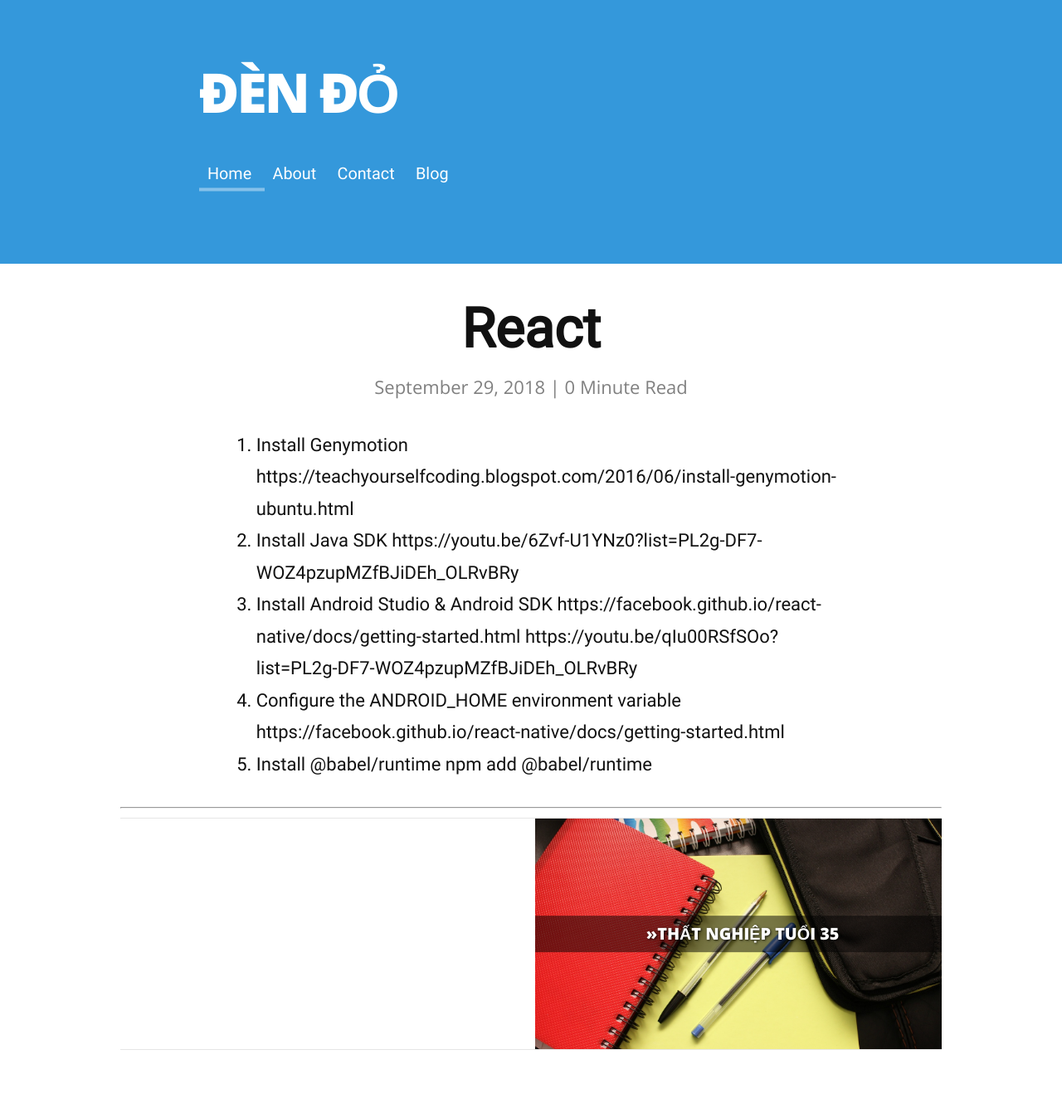
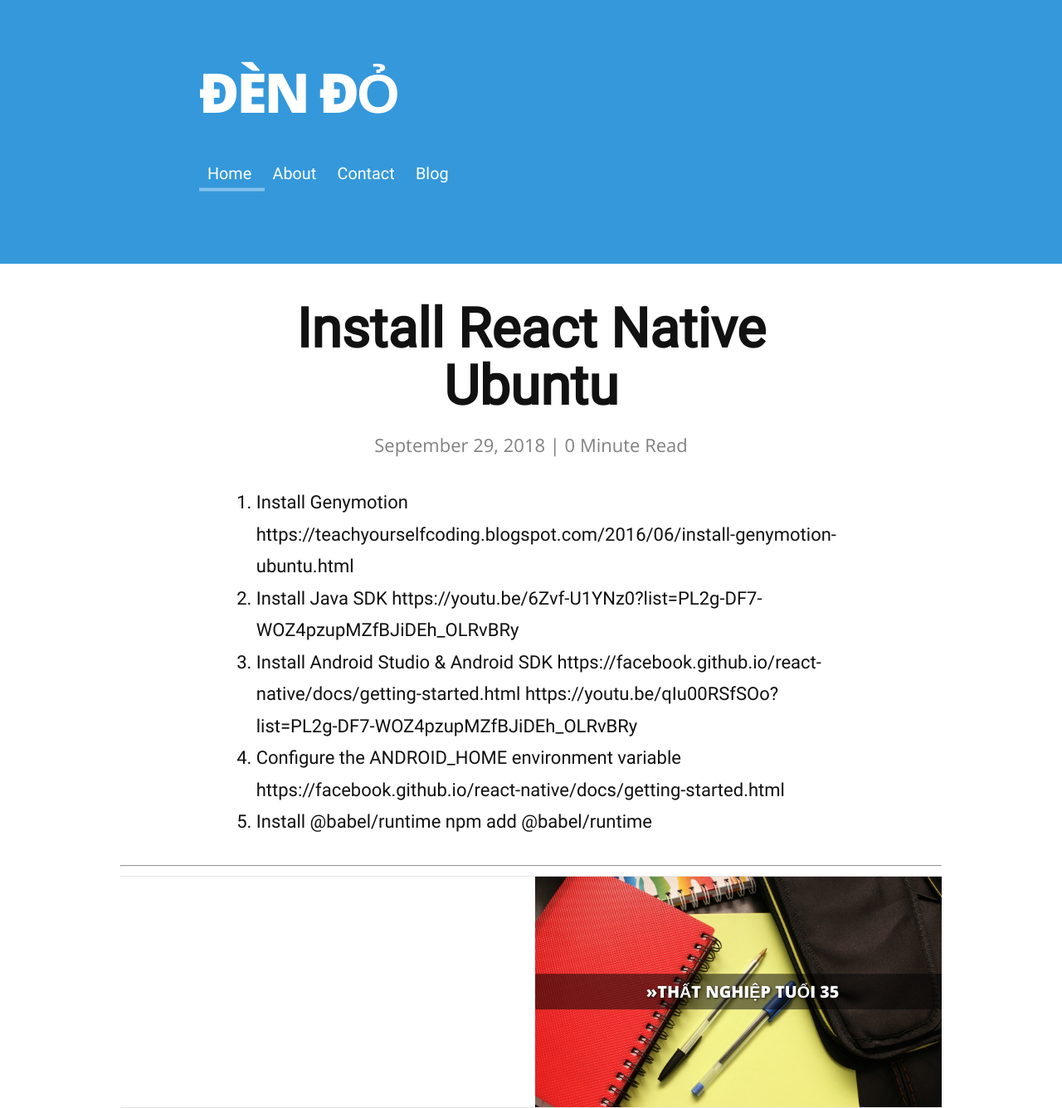
Before and after one commit to dendosg/note, a Jekyll site: the page built from _posts/2018-09-29-install-react-native.markdown, in a window 1280 px wide. Shown: the whole page at 83% size. Built offline with Jekyll 4.4.1, drawn with Linux system fonts in a browser that asks for light colours; nearby versions of some CDN libraries; before the commit the page ends 1266 px from its top, so only the background shows below that.

Commit message:
add install react native ubuntu

```diff
--- a/_posts/2018-09-29-install-react-native.markdown
+++ b/_posts/2018-09-29-install-react-native.markdown
@@ -1,6 +1,6 @@
 ---
 layout: post
-title: 'React'
+title: 'Install React Native Ubuntu'
 description: Install React Native Ubuntu
 ---
 
```
